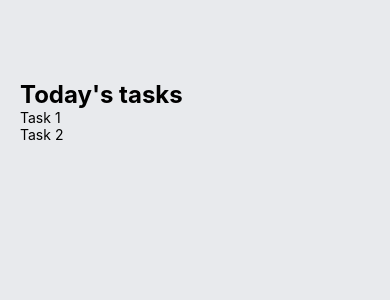
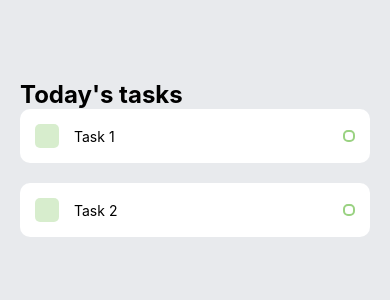
Before and after one commit to RobbyGardner/todoList, a React Native app: screen / in a window 390 px wide. Shown: the top 300 px of the page. Built offline with nearby package versions, Linux system fonts and the light colour scheme.

Commit message:
Create task styling

```diff
--- a/components/Task.js
+++ b/components/Task.js
@@ -1,14 +1,51 @@
 import React from "react";
-import { View, Text, StyleSheet } from "react-native";
+import { View, Text, StyleSheet, TouchableOpacity } from "react-native";
 
 const Task = (props) => {
   return (
-    <View>
-      <Text>{props.text}</Text>
+    <View style={styles.item}>
+      <View style={styles.itemLeft}>
+        <View style={styles.square}></View>
+        <Text style={styles.itemText}>{props.text}</Text>
+      </View>
+      <View style={styles.circular}></View>
     </View>
   );
 };
 
-const styles = StyleSheet.create({});
+const styles = StyleSheet.create({
+  item: {
+    backgroundColor: "#FFF",
+    padding: 15,
+    borderRadius: 10,
+    flexDirection: "row",
+    alignItems: "center",
+    justifyContent: "space-between",
+    marginBottom: 20,
+  },
+  itemLeft: {
+    flexDirection: "row",
+    alignItems: "center",
+    flexWrap: "wrap",
+  },
+  square: {
+    width: 24,
+    height: 24,
+    backgroundColor: "#9ad282",
+    opacity: 0.4,
+    borderRadius: 5,
+    marginRight: 15,
+  },
+  itemText: {
+    maxWidth: "80%",
+  },
+  circular: {
+    width: 12,
+    height: 12,
+    borderColor: "#9ad282",
+    borderWidth: 2,
+    borderRadius: 5,
+  },
+});
 
 export default Task;
```
